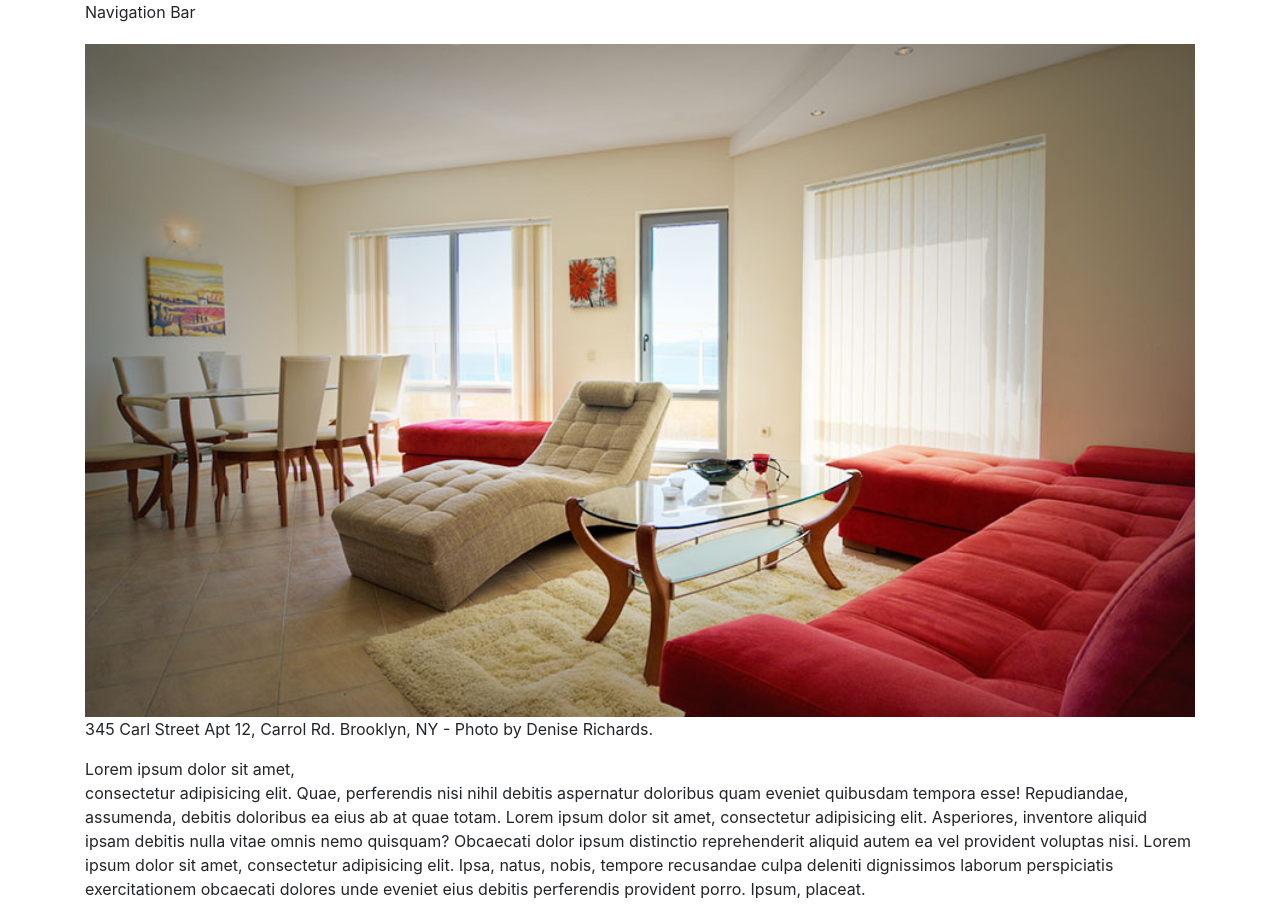
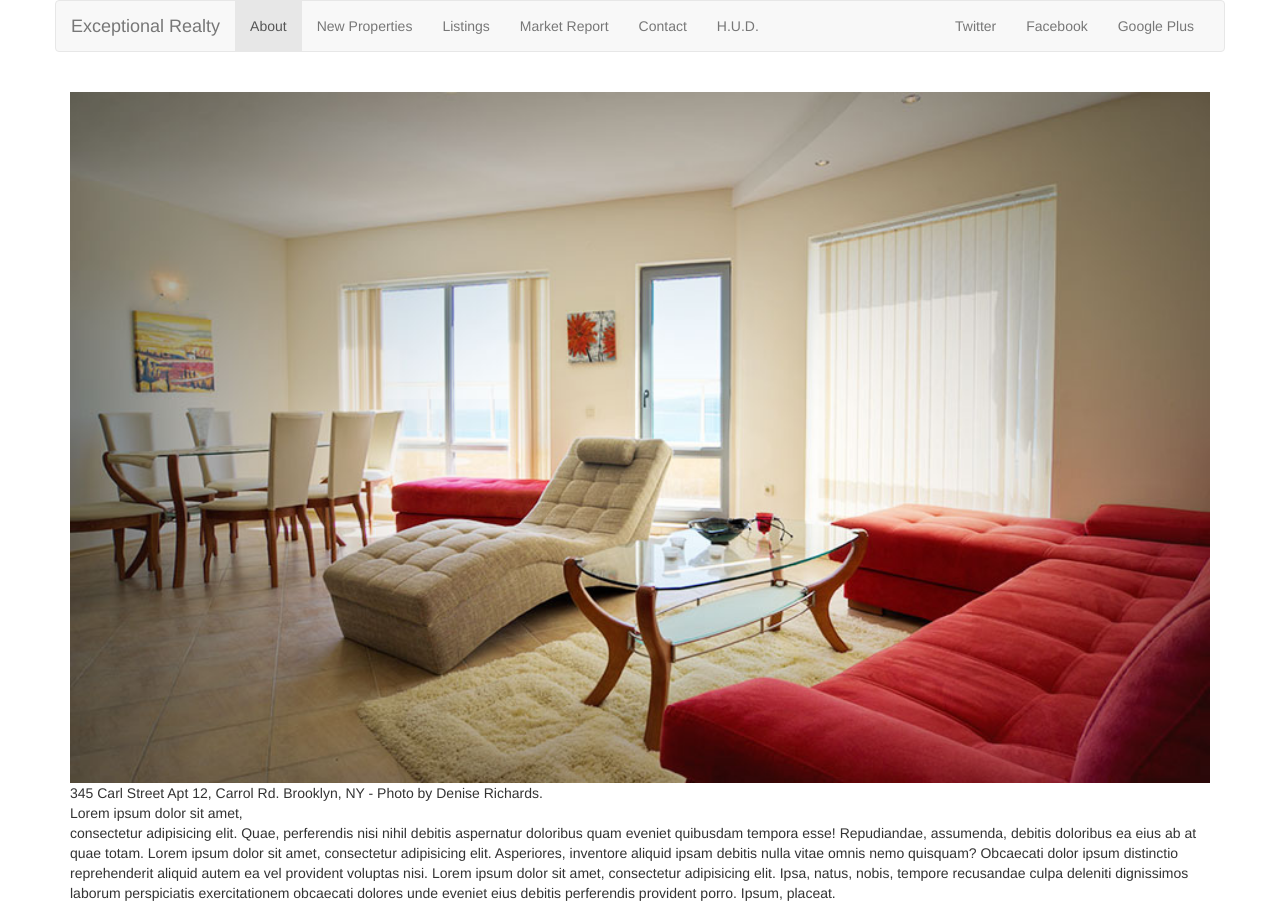
Before and after one commit to kevinYCKim33/exceptional-realty-bootstrapped, a plain HTML site: page index.html in a window 1280 px wide. Shown: the top 906 px of the page. Drawn offline with nearby package versions, Linux system fonts and the light colour scheme.

Commit message:
finish navbar

```diff
--- a/index.html
+++ b/index.html
@@ -6,15 +6,48 @@
     <meta name="viewport" content="width=device-width, initial-scale=1, shrink-to-fit=no">
     <title>Exceptional Realty Group - Luxury Homes - About</title>
     <!-- Bootstrap CSS -->
-    <link rel="stylesheet" href="https://maxcdn.bootstrapcdn.com/bootstrap/4.0.0-beta/css/bootstrap.min.css" integrity="sha384-/Y6pD6FV/Vv2HJnA6t+vslU6fwYXjCFtcEpHbNJ0lyAFsXTsjBbfaDjzALeQsN6M" crossorigin="anonymous">
+    <link href="https://maxcdn.bootstrapcdn.com/bootstrap/3.3.7/css/bootstrap.min.css" rel="stylesheet" integrity="sha384-BVYiiSIFeK1dGmJRAkycuHAHRg32OmUcww7on3RYdg4Va+PmSTsz/K68vbdEjh4u" crossorigin="anonymous">
     <link rel="stylesheet" href="css/style.css">
   </head>
   <body>
     <div class="container">
       <div class="row">
-        <div class="col-sm-12">
-          Navigation Bar
-        </div>
+
+          <nav class="navbar navbar-default">
+            <div class="container-fluid">
+              <!-- Brand and toggle get grouped for better mobile display -->
+              <div class="navbar-header">
+                <button type="button" class="navbar-toggle collapsed" data-toggle="collapse" data-target="#bs-example-navbar-collapse-1" aria-expanded="false">
+                  <span class="sr-only">Toggle navigation</span>
+                  <span class="icon-bar"></span>
+                  <span class="icon-bar"></span>
+                  <span class="icon-bar"></span>
+                </button>
+                <a class="navbar-brand" href="#">Exceptional Realty</a>
+              </div>
+
+              <!-- Collect the nav links, forms, and other content for toggling -->
+              <div class="collapse navbar-collapse" id="bs-example-navbar-collapse-1">
+                <!-- main nav links -->
+                <ul class="nav navbar-nav">
+                  <li class="active"><a href="#">About<span class="sr-only">(current)</span></a></li>
+                  <li><a href="#">New Properties</a></li>
+                  <li><a href="#">Listings</a></li>
+                  <li><a href="#">Market Report</a></li>
+                  <li><a href="#">Contact</a></li>
+                  <li><a href="#" target="_blank">H.U.D.</a></li>
+                </ul>
+                <!-- social bar nav links -->
+                <ul class="nav navbar-nav navbar-right">
+                  <li><a class="twit" href="#" title="Twitter">Twitter</a></li>
+                  <li><a class="fbook" href="#" title="Facebook">Facebook</a></li>
+                  <li><a class="gplus" href="#" title="Google Plus">Google Plus</a></li>
+
+                </ul>
+              </div><!-- /.navbar-collapse -->
+            </div><!-- /.container-fluid -->
+          </nav>
+
       </div>
 
       <div class="row">
@@ -100,6 +133,6 @@
     <!-- jQuery first, then Popper.js, then Bootstrap JS -->
     <script src="https://code.jquery.com/jquery-3.2.1.slim.min.js" integrity="sha384-KJ3o2DKtIkvYIK3UENzmM7KCkRr/rE9/Qpg6aAZGJwFDMVNA/GpGFF93hXpG5KkN" crossorigin="anonymous"></script>
     <script src="https://cdnjs.cloudflare.com/ajax/libs/popper.js/1.11.0/umd/popper.min.js" integrity="sha384-b/U6ypiBEHpOf/4+1nzFpr53nxSS+GLCkfwBdFNTxtclqqenISfwAzpKaMNFNmj4" crossorigin="anonymous"></script>
-    <script src="https://maxcdn.bootstrapcdn.com/bootstrap/4.0.0-beta/js/bootstrap.min.js" integrity="sha384-h0AbiXch4ZDo7tp9hKZ4TsHbi047NrKGLO3SEJAg45jXxnGIfYzk4Si90RDIqNm1" crossorigin="anonymous"></script>
+    <script src="https://maxcdn.bootstrapcdn.com/bootstrap/3.3.7/js/bootstrap.min.js" integrity="sha384-Tc5IQib027qvyjSMfHjOMaLkfuWVxZxUPnCJA7l2mCWNIpG9mGCD8wGNIcPD7Txa" crossorigin="anonymous"></script>
   </body>
 </html>
```
